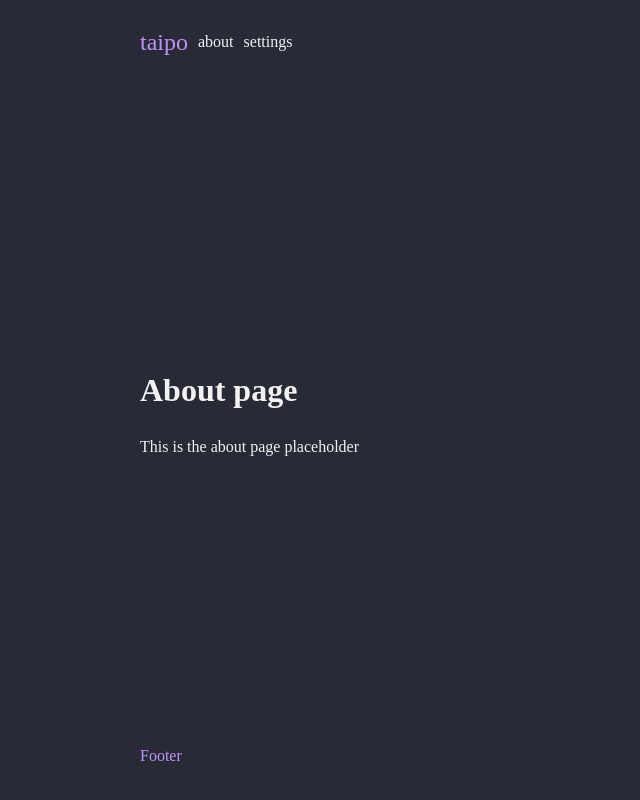
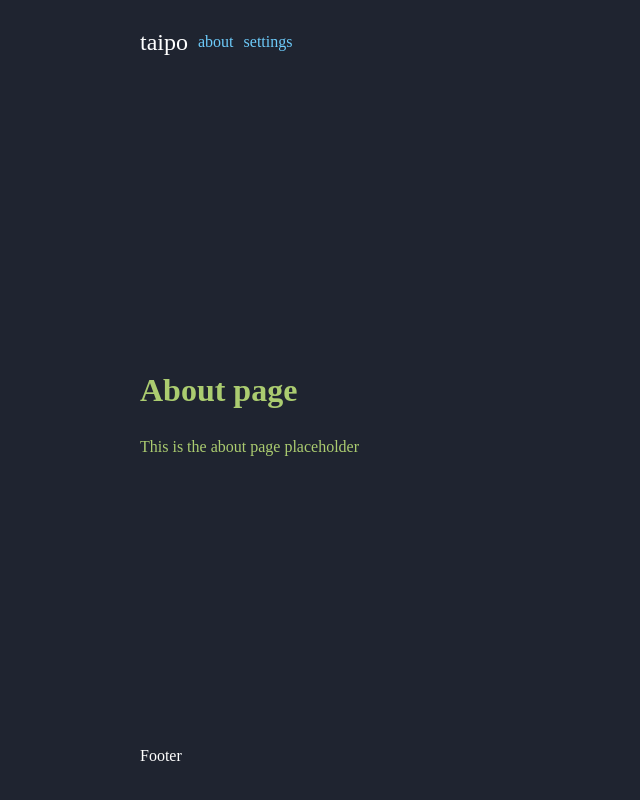
Before and after one commit to jovark/taipo, a Next.js app in the folder frontend/: page /about in a window 1280 px wide. Shown: the whole page, without its empty margins (0-640 px from the left). Built offline with nearby package versions, Linux system fonts and the light colour scheme.

Commit message:
fix: changed colors and changed the errors a bit

```diff
--- a/frontend/styles/Nav.module.css
+++ b/frontend/styles/Nav.module.css
@@ -17,6 +17,6 @@
 
 .nav ul a {
   margin-right: 10px;
-    color: var(--text-primary);
+  color: var(--highlight);
   text-decoration: none;
 }
--- a/frontend/styles/globals.css
+++ b/frontend/styles/globals.css
@@ -1,10 +1,10 @@
 * {
   box-sizing: border-box;
-    --bg-color: #282a36;
-    --highlight: #20222c;
-    --text-primary: #f2f2f2;
-    --text-secondary: #bd93f9;
-    --text-error: #ec75c4;
+  --bg-color: #1f2430;
+  --highlight: #6dcbfa;
+  --text-primary: #abcc70;
+  --text-secondary: #ffffff;
+  --text-error: #ed8274;
 }
 
 body {
@@ -14,12 +14,3 @@ body {
   display: flex;
   justify-content: center;
 }
-
-/* Text */
-.correct {
-    color: var(--text-secondary);
-}
-
-.incorrect {
-    color: var(--text-error);
-}
```
Also changed, not shown: frontend/components/Text.tsx (+6 -9 lines), frontend/styles/Text.module.css (+5 -5 lines). Lines whose indentation alone changed are shown as unchanged.
